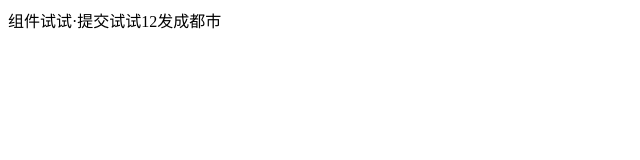
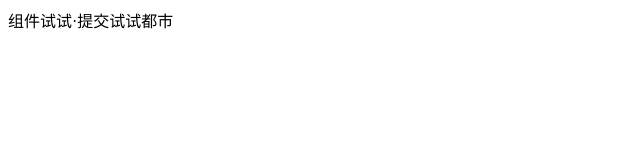
Before and after one commit to jamesfirst/Vue_test, a Vue app: page / in a window 1280 px wide. Shown: the top 160 px of the page, without its empty margins (0-640 px from the left). Built offline with nearby package versions, Linux system fonts and the light colour scheme.

Commit message:
最后是下下

```diff
--- a/src/App.vue
+++ b/src/App.vue
@@ -1,6 +1,6 @@
 <template>
   <div id="app">
-    组件试试·提交试试12发成都市
+    组件试试·提交试试都市
     <router-view/>
   </div>
 </template>
```
